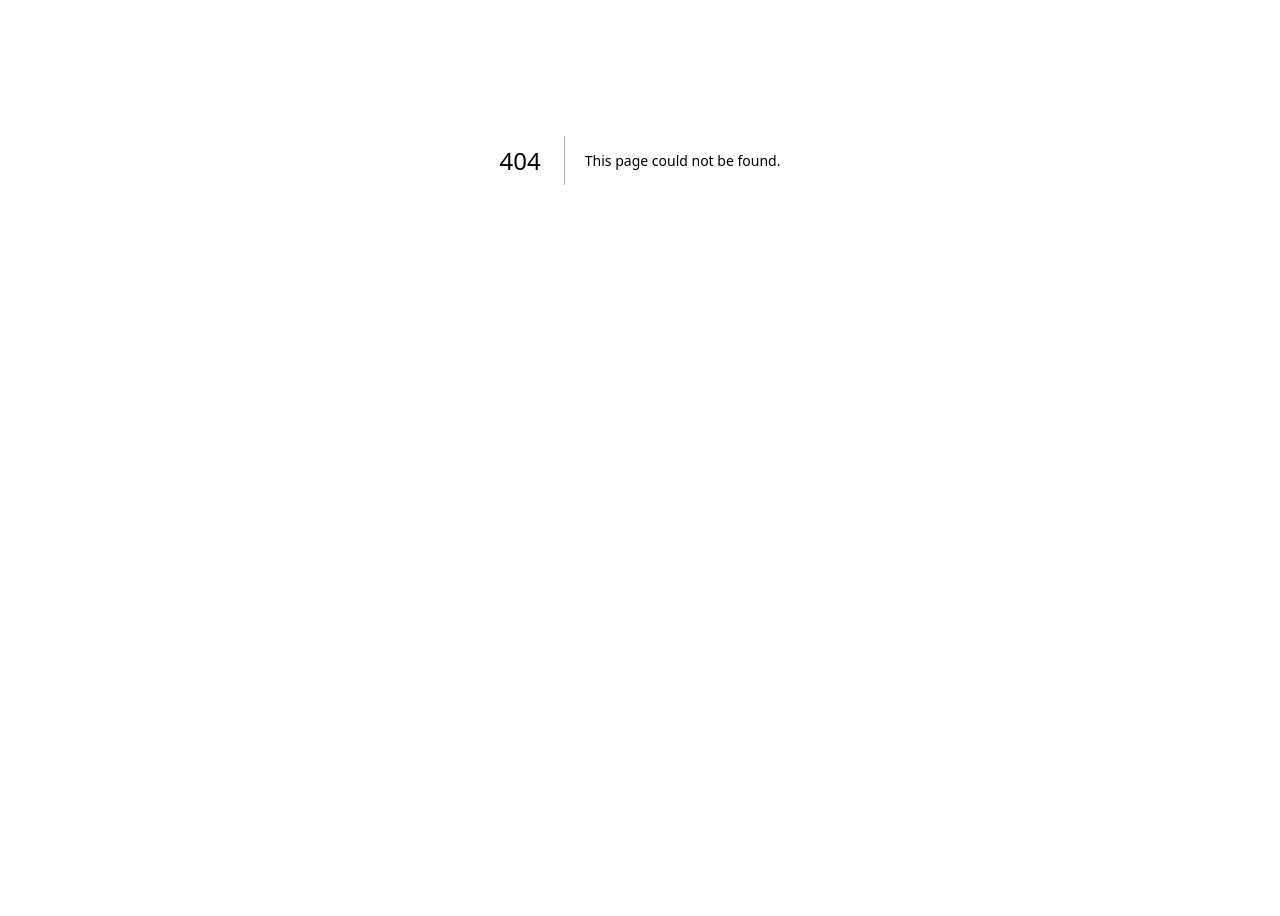
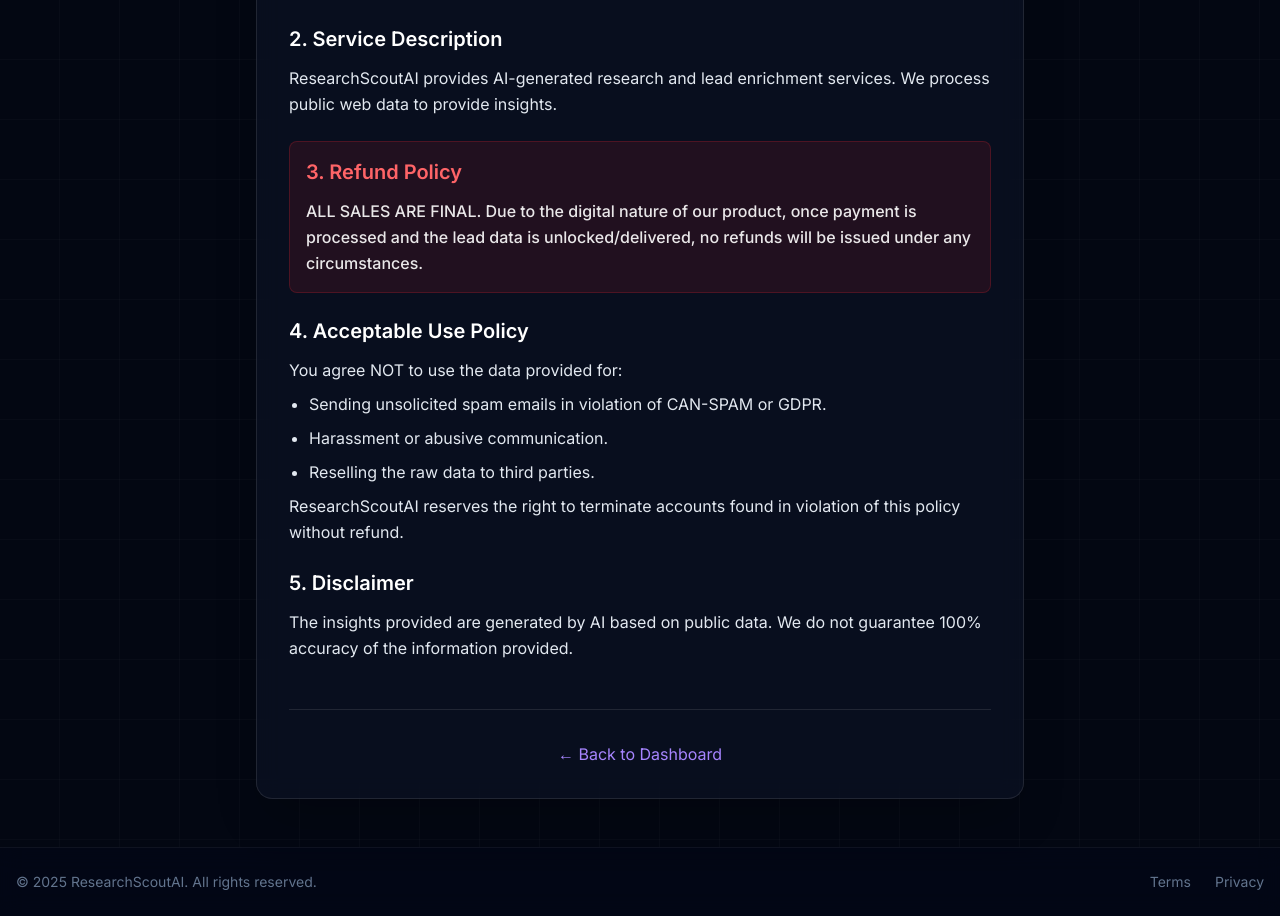
Before and after one commit to Aarif5856/lead-approval-dashboard, a Next.js app: page /terms in a window 1280 px wide. Before the commit this address had no page. Shown: the part 240-1156 px from the top of the page. Before the commit the page ends 800 px from the top, so only its background shows below. Built offline with nearby package versions, Linux system fonts and the light colour scheme.

Commit message:
feat: implement branding and legal framework

```diff
--- a/app/layout.tsx
+++ b/app/layout.tsx
@@ -17,6 +17,9 @@
 export const metadata: Metadata = {
   title: "ResearchScoutAI",
   description: "Premium lead research and approval",
+  icons: {
+    icon: '/icon.svg',
+  },
 };
 
 export default function RootLayout({
@@ -26,8 +29,20 @@
 }>) {
   return (
     <html lang="en" className="dark">
-      <body className={`${spaceGrotesk.variable} ${inter.variable} antialiased`}>
-        {children}
+      <body className={`${spaceGrotesk.variable} ${inter.variable} antialiased min-h-screen flex flex-col font-body bg-slate-950`}>
+        <div className="flex-grow">
+          {children}
+        </div>
+
+        <footer className="py-6 border-t border-white/5 bg-slate-950/50 backdrop-blur-md">
+          <div className="max-w-7xl mx-auto px-4 flex flex-col sm:flex-row justify-between items-center gap-4 text-sm text-slate-500">
+            <p>© {new Date().getFullYear()} ResearchScoutAI. All rights reserved.</p>
+            <div className="flex gap-6">
+              <a href="/terms" className="hover:text-white transition-colors">Terms</a>
+              <a href="/privacy" className="hover:text-white transition-colors">Privacy</a>
+            </div>
+          </div>
+        </footer>
       </body>
     </html>
   );
--- /dev/null
+++ b/app/privacy/page.tsx
@@ -0,0 +1,54 @@
+import { Metadata } from 'next';
+
+export const metadata: Metadata = {
+    title: 'Privacy Policy - ResearchScoutAI',
+    description: 'How we handle data and privacy at ResearchScoutAI.',
+};
+
+export default function PrivacyPage() {
+    return (
+        <main className="min-h-screen premium-bg grid-pattern text-slate-200 py-12 px-4 sm:px-6 lg:px-8">
+            <div className="max-w-3xl mx-auto bg-slate-900/50 backdrop-blur-md rounded-2xl p-8 border border-white/10 shadow-2xl">
+                <h1 className="text-3xl font-display font-bold text-white mb-8">Privacy Policy</h1>
+
+                <div className="space-y-6 text-sm sm:text-base leading-relaxed">
+                    <section>
+                        <h2 className="text-xl font-semibold text-white mb-3">1. Data Collection</h2>
+                        <p>We collect information you voluntarily provide to us when you register or use our services. We also aggregate public web data for research purposes.</p>
+                    </section>
+
+                    <section>
+                        <h2 className="text-xl font-semibold text-white mb-3">2. AI Processing of Public Data</h2>
+                        <p>
+                            Our AI engine analyzes publicly available information (such as company websites, blog posts, and news articles) to generate personalized insights.
+                            We do not access private accounts or confidential data.
+                        </p>
+                    </section>
+
+                    <section>
+                        <h2 className="text-xl font-semibold text-white mb-3">3. Data Usage</h2>
+                        <p>We use the collected data to:</p>
+                        <ul className="list-disc pl-5 space-y-2 mt-2">
+                            <li>Provide and maintain our service.</li>
+                            <li>Improve our AI models.</li>
+                            <li>Process payments (via third-party providers like PayPal).</li>
+                        </ul>
+                    </section>
+
+                    <section>
+                        <h2 className="text-xl font-semibold text-white mb-3">4. Cookies</h2>
+                        <p>We use essential cookies to maintain your session and preferences. We do not use third-party tracking cookies for advertising.</p>
+                    </section>
+
+                    <section>
+                        <h2 className="text-xl font-semibold text-white mb-3">5. Contact</h2>
+                        <p>If you have any questions about this Privacy Policy, please contact us.</p>
+                    </section>
+                </div>
+                <div className="mt-12 pt-8 border-t border-white/10 text-center">
+                    <a href="/" className="text-violet-400 hover:text-violet-300 transition-colors">← Back to Dashboard</a>
+                </div>
+            </div>
+        </main>
+    );
+}
--- /dev/null
+++ b/app/terms/page.tsx
@@ -0,0 +1,55 @@
+import { Metadata } from 'next';
+
+export const metadata: Metadata = {
+    title: 'Terms of Service - ResearchScoutAI',
+    description: 'Terms and conditions for using ResearchScoutAI.',
+};
+
+export default function TermsPage() {
+    return (
+        <main className="min-h-screen premium-bg grid-pattern text-slate-200 py-12 px-4 sm:px-6 lg:px-8">
+            <div className="max-w-3xl mx-auto bg-slate-900/50 backdrop-blur-md rounded-2xl p-8 border border-white/10 shadow-2xl">
+                <h1 className="text-3xl font-display font-bold text-white mb-8">Terms of Service</h1>
+
+                <div className="space-y-6 text-sm sm:text-base leading-relaxed">
+                    <section>
+                        <h2 className="text-xl font-semibold text-white mb-3">1. Acceptance of Terms</h2>
+                        <p>By accessing and using ResearchScoutAI, you accept and agree to be bound by the terms and provision of this agreement.</p>
+                    </section>
+
+                    <section>
+                        <h2 className="text-xl font-semibold text-white mb-3">2. Service Description</h2>
+                        <p>ResearchScoutAI provides AI-generated research and lead enrichment services. We process public web data to provide insights.</p>
+                    </section>
+
+                    <section className="p-4 bg-red-500/10 border border-red-500/20 rounded-lg">
+                        <h2 className="text-xl font-semibold text-red-400 mb-3">3. Refund Policy</h2>
+                        <p className="font-medium text-white/90">
+                            ALL SALES ARE FINAL. Due to the digital nature of our product, once payment is processed and the lead data is unlocked/delivered, no refunds will be issued under any circumstances.
+                        </p>
+                    </section>
+
+                    <section>
+                        <h2 className="text-xl font-semibold text-white mb-3">4. Acceptable Use Policy</h2>
+                        <p>You agree NOT to use the data provided for:</p>
+                        <ul className="list-disc pl-5 space-y-2 mt-2">
+                            <li>Sending unsolicited spam emails in violation of CAN-SPAM or GDPR.</li>
+                            <li>Harassment or abusive communication.</li>
+                            <li>Reselling the raw data to third parties.</li>
+                        </ul>
+                        <p className="mt-2">ResearchScoutAI reserves the right to terminate accounts found in violation of this policy without refund.</p>
+                    </section>
+
+                    <section>
+                        <h2 className="text-xl font-semibold text-white mb-3">5. Disclaimer</h2>
+                        <p>The insights provided are generated by AI based on public data. We do not guarantee 100% accuracy of the information provided.</p>
+                    </section>
+                </div>
+
+                <div className="mt-12 pt-8 border-t border-white/10 text-center">
+                    <a href="/" className="text-violet-400 hover:text-violet-300 transition-colors">← Back to Dashboard</a>
+                </div>
+            </div>
+        </main>
+    );
+}
--- a/components/DashboardComponent.tsx
+++ b/components/DashboardComponent.tsx
@@ -160,9 +160,7 @@
               <header className="mb-8 sm:mb-10 lg:mb-12 animate-fade-in">
                 <div className="flex flex-col sm:flex-row sm:items-start sm:justify-between gap-4 sm:gap-6 mb-8 sm:mb-10">
                   <div>
-                    <h1 className="font-display text-3xl sm:text-4xl lg:text-5xl font-bold text-white mb-2 sm:mb-3 tracking-tight">
-                      ResearchScoutAI
-                    </h1>
+                    <img src="/logo.svg" alt="ResearchScoutAI" className="h-10 mb-4" />
                     <p className="font-body text-slate-400 text-base sm:text-lg">
                       Unlock premium lead research and approvals
                     </p>
```
Also changed, not shown: public/icon.svg (added), public/logo.svg (added).
